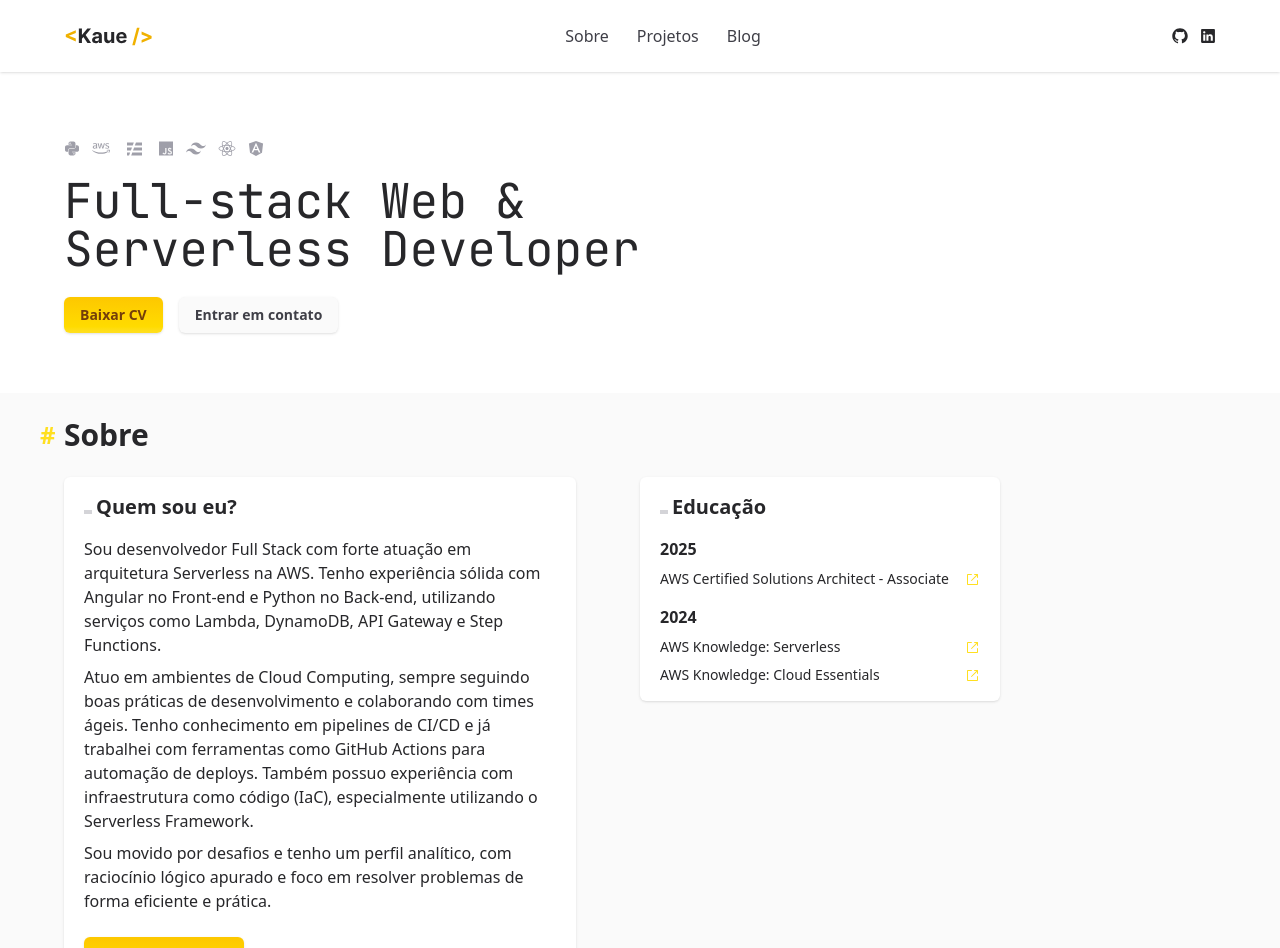
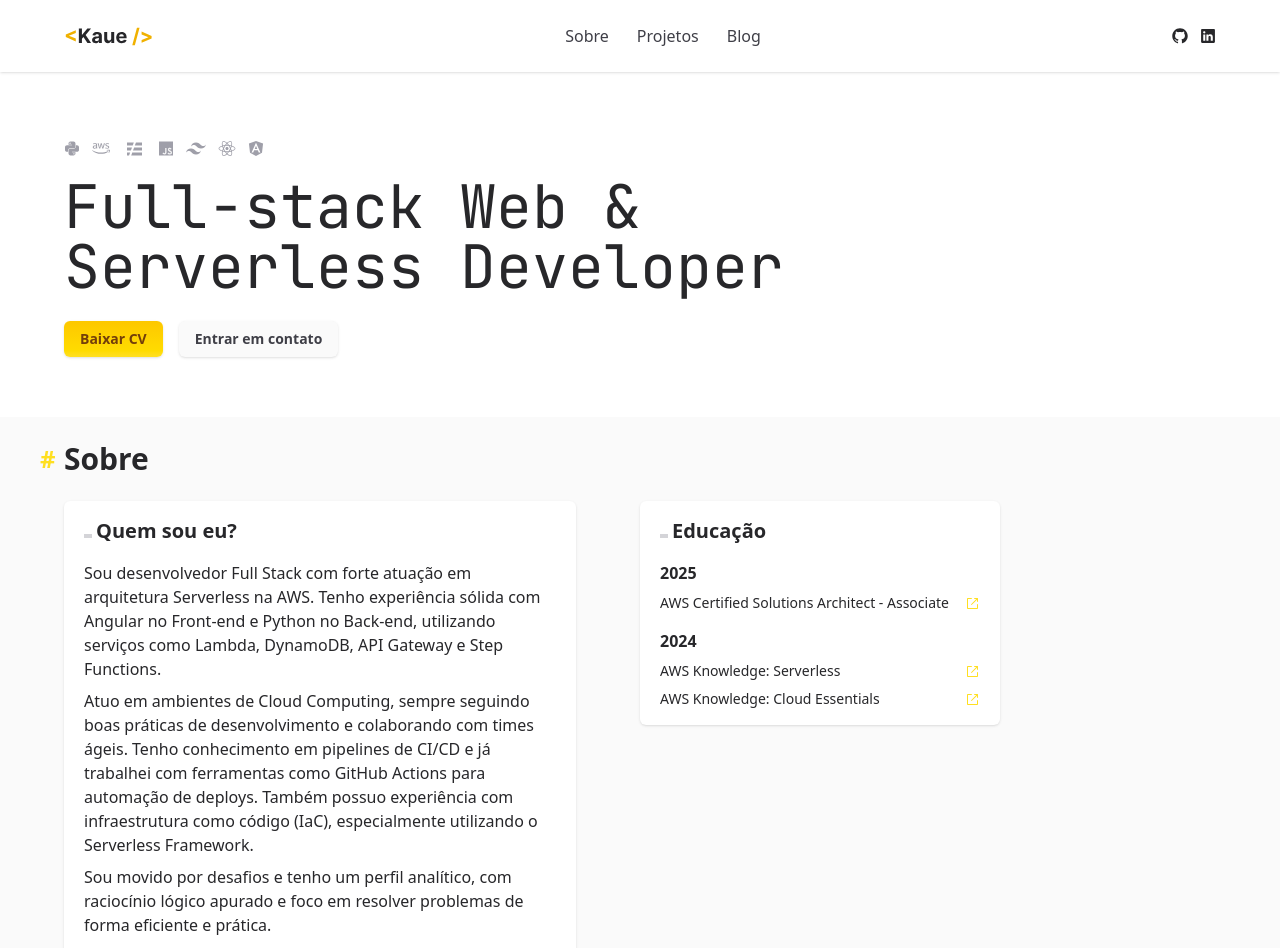
Before and after one commit to kauelima21/kaueleal.dev, a React (Vite) app: page / in a window 1280 px wide. Shown: the top 948 px of the page. Built offline with nearby package versions, Linux system fonts and the light colour scheme.

Commit message:
feat: add download function

```diff
--- a/src/App.tsx
+++ b/src/App.tsx
@@ -9,36 +9,10 @@ import tailwindcss from './assets/tailwindcss.svg';
 import react from './assets/react.svg';
 import angular from './assets/angular.svg';
 
-import { ExternalLinkIcon } from '@radix-ui/react-icons';
-import { SocialLinks } from './components/SocialLinks';
-import { useState } from 'react';
+import { Footer } from './components/Footer';
+import { About } from './components/About';
 
 function App() {
-  const [qualifications] = useState([
-    {
-      year: 2025,
-      certifications: [
-        {
-          name: 'AWS Certified Solutions Architect - Associate',
-          link: 'https://www.credly.com/badges/f628a487-242d-4605-9872-221ee95058ce',
-        },
-      ],
-    },
-    {
-      year: 2024,
-      certifications: [
-        {
-          name: 'AWS Knowledge: Serverless',
-          link: 'https://www.credly.com/badges/11878cca-7ab2-4efc-9d95-85db5dd86392',
-        },
-        {
-          name: 'AWS Knowledge: Cloud Essentials',
-          link: 'https://www.credly.com/badges/3e55f598-0575-43cd-b7b4-1e93f1554585',
-        },
-      ],
-    },
-  ]);
-
   return (
     <>
       <Header />
@@ -55,10 +29,12 @@ function App() {
             <img src={angular} alt="Angular" />
           </div>
 
-          <h1 className="text-5xl font-display">Full-stack Web & Serverless Developer</h1>
+          <h1 className="text-6xl font-display">Full-stack Web & Serverless Developer</h1>
 
           <div className="flex gap-4 mt-6">
-            <Button>Baixar CV</Button>
+            <a href="assets/Kaue Leal de Lima - CV.pdf" download>
+              <Button>Baixar CV</Button>
+            </a>
             <Button variant="secondary">Entrar em contato</Button>
           </div>
         </div>
@@ -68,69 +44,11 @@ function App() {
             Sobre
           </h2>
 
-          <div className="flex flex-col lg:flex-row items-start gap-16">
-            <article className="bg-white px-5 py-4 max-w-lg shadow-sm rounded-md">
-              <h3 className="text-xl font-bold mb-4 flex items-baseline gap-1">
-                <span className="block h-1 w-2 bg-zinc-300"></span>
-                Quem sou eu?
-              </h3>
-              <div className="space-y-2 mb-6">
-                <p>
-                  Sou desenvolvedor Full Stack com forte atuação em arquitetura Serverless na AWS. Tenho experiência
-                  sólida com Angular no Front-end e Python no Back-end, utilizando serviços como Lambda, DynamoDB, API
-                  Gateway e Step Functions.
-                </p>
-                <p>
-                  Atuo em ambientes de Cloud Computing, sempre seguindo boas práticas de desenvolvimento e colaborando
-                  com times ágeis. Tenho conhecimento em pipelines de CI/CD e já trabalhei com ferramentas como GitHub
-                  Actions para automação de deploys. Também possuo experiência com infraestrutura como código (IaC),
-                  especialmente utilizando o Serverless Framework.
-                </p>
-                <p>
-                  Sou movido por desafios e tenho um perfil analítico, com raciocínio lógico apurado e foco em resolver
-                  problemas de forma eficiente e prática.
-                </p>
-              </div>
-              <Button>Entrar em contato</Button>
-            </article>
-
-            <article className="bg-white px-5 py-4 max-w-lg shadow-sm rounded-md">
-              <h3 className="text-xl font-bold mb-4 flex items-baseline gap-1">
-                <span className="block h-1 w-2 bg-zinc-300"></span>
-                Educação
-              </h3>
-              <div className="space-y-4">
-                {qualifications.map((qualification, index) => (
-                  <div key={index}>
-                    <h4 className="font-semibold mb-2">{qualification.year}</h4>
-                    <ul className="space-y-2">
-                      {qualification.certifications.map((certification, index) => (
-                        <li key={index}>
-                          <a
-                            href={certification.link}
-                            target="_blank"
-                            className="flex items-center gap-4 justify-between text-sm"
-                          >
-                            {certification.name}
-                            <ExternalLinkIcon className="text-yellow-300 hover:text-yellow-400" />
-                          </a>
-                        </li>
-                      ))}
-                    </ul>
-                  </div>
-                ))}
-              </div>
-            </article>
-          </div>
+          <About />
         </section>
       </main>
 
-      <footer className="bg-zinc-800 text-zinc-50 text-center space-y-4 py-16">
-        <p>
-          Kauê Leal de Lima © 2022 - 2025. <i>Alguns direitos reservados</i>
-        </p>
-        <SocialLinks />
-      </footer>
+      <Footer />
     </>
   );
 }
--- /dev/null
+++ b/src/components/About/index.tsx
@@ -0,0 +1,87 @@
+import { ExternalLinkIcon } from '@radix-ui/react-icons';
+import { useState } from 'react';
+import { Button } from '../Button';
+
+export function About() {
+  const [qualifications] = useState([
+    {
+      year: 2025,
+      certifications: [
+        {
+          name: 'AWS Certified Solutions Architect - Associate',
+          link: 'https://www.credly.com/badges/f628a487-242d-4605-9872-221ee95058ce',
+        },
+      ],
+    },
+    {
+      year: 2024,
+      certifications: [
+        {
+          name: 'AWS Knowledge: Serverless',
+          link: 'https://www.credly.com/badges/11878cca-7ab2-4efc-9d95-85db5dd86392',
+        },
+        {
+          name: 'AWS Knowledge: Cloud Essentials',
+          link: 'https://www.credly.com/badges/3e55f598-0575-43cd-b7b4-1e93f1554585',
+        },
+      ],
+    },
+  ]);
+
+  return (
+    <div className="flex flex-col lg:flex-row items-start gap-16">
+      <article className="bg-white px-5 py-4 max-w-lg shadow-sm rounded-md">
+        <h3 className="text-xl font-bold mb-4 flex items-baseline gap-1">
+          <span className="block h-1 w-2 bg-zinc-300"></span>
+          Quem sou eu?
+        </h3>
+        <div className="space-y-2 mb-6">
+          <p>
+            Sou desenvolvedor Full Stack com forte atuação em arquitetura Serverless na AWS. Tenho experiência sólida
+            com Angular no Front-end e Python no Back-end, utilizando serviços como Lambda, DynamoDB, API Gateway e Step
+            Functions.
+          </p>
+          <p>
+            Atuo em ambientes de Cloud Computing, sempre seguindo boas práticas de desenvolvimento e colaborando com
+            times ágeis. Tenho conhecimento em pipelines de CI/CD e já trabalhei com ferramentas como GitHub Actions
+            para automação de deploys. Também possuo experiência com infraestrutura como código (IaC), especialmente
+            utilizando o Serverless Framework.
+          </p>
+          <p>
+            Sou movido por desafios e tenho um perfil analítico, com raciocínio lógico apurado e foco em resolver
+            problemas de forma eficiente e prática.
+          </p>
+        </div>
+        <Button>Entrar em contato</Button>
+      </article>
+
+      <article className="bg-white px-5 py-4 max-w-lg shadow-sm rounded-md">
+        <h3 className="text-xl font-bold mb-4 flex items-baseline gap-1">
+          <span className="block h-1 w-2 bg-zinc-300"></span>
+          Educação
+        </h3>
+        <div className="space-y-4">
+          {qualifications.map((qualification, index) => (
+            <div key={index}>
+              <h4 className="font-semibold mb-2">{qualification.year}</h4>
+              <ul className="space-y-2">
+                {qualification.certifications.map((certification, index) => (
+                  <li key={index}>
+                    <a
+                      href={certification.link}
+                      target="_blank"
+                      className="flex items-center gap-4 justify-between text-sm"
+                    >
+                      {certification.name}
+                      <ExternalLinkIcon className="text-yellow-300 hover:text-yellow-400" />
+                    </a>
+                  </li>
+                ))}
+              </ul>
+            </div>
+          ))}
+        </div>
+      </article>
+    </div>
+  );
+}
--- /dev/null
+++ b/src/components/Footer/index.tsx
@@ -0,0 +1,12 @@
+import { SocialLinks } from '../SocialLinks';
+
+export function Footer() {
+  return (
+    <footer className="bg-zinc-800 text-zinc-50 text-center space-y-4 py-16">
+      <p>
+        Kauê Leal de Lima © 2022 - 2025. <i>Alguns direitos reservados</i>
+      </p>
+      <SocialLinks />
+    </footer>
+  );
+}
```
Also changed, not shown: 1 other file (tests, documents, lock files or other folders).
